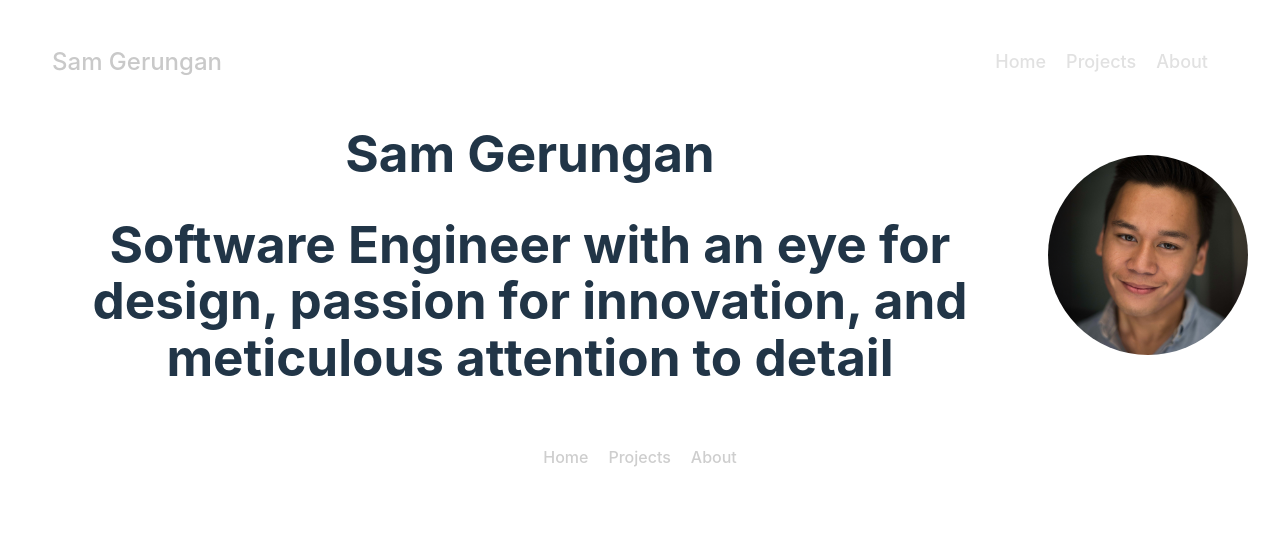
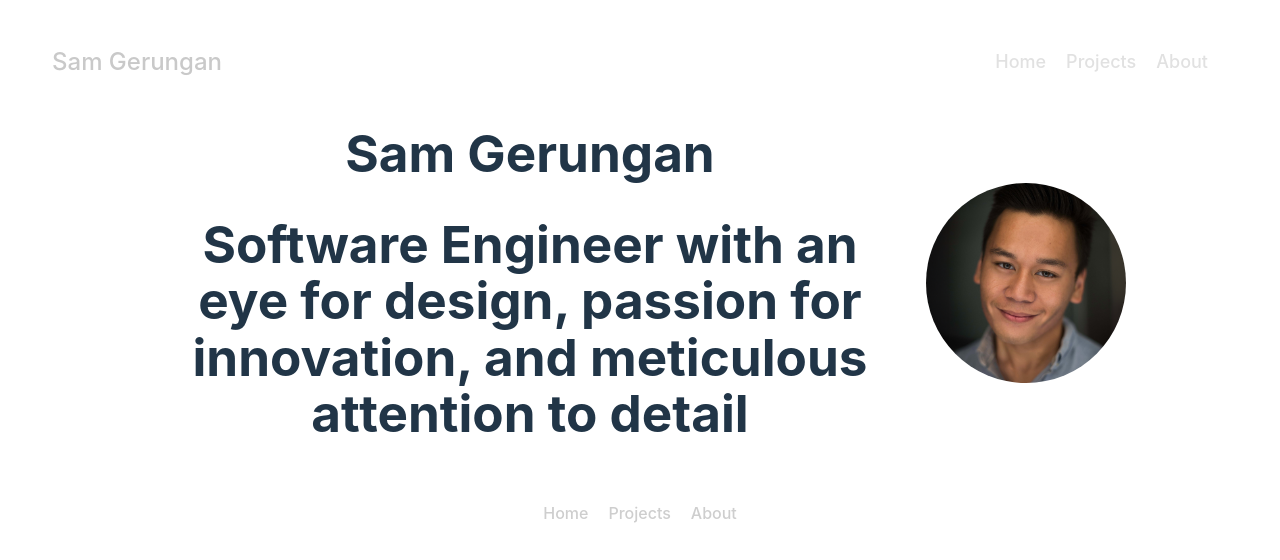
Before and after one commit to Sam-T-G/Sam-Practice-Portfolio, a React (Vite) app: page / in a window 1280 px wide. Shown: the top 560 px of the page. Built offline with nearby package versions, Linux system fonts and the light colour scheme.

Commit message:
home spacing

```diff
--- a/src/components/Home.css
+++ b/src/components/Home.css
@@ -7,12 +7,19 @@
 }
 
 .hero-element {
+  display: flex;
+  justify-content: center;
+}
+
+.home-wrapper {
+  width: 80%;
   text-align: center;
   display: flex;
   flex-direction: row; /* align title and subtitle horizontally */
   justify-content: center;
   align-items: center;
   gap: 20px; /* spacing between title/subtitle and portrait */
+
 }
 
 .hero-text {
--- a/src/components/Home.tsx
+++ b/src/components/Home.tsx
@@ -15,6 +15,7 @@ const Home: React.FC<HomeProps> = ({ title, subtitle, heroImage }) => {
           className="hero-element"
           style={{ backgroundImage: `url(${heroImage})` }}
         >
+          <div className="home-wrapper">
             <div className="hero-text">
               {title && <h1 className="hero-title">{title}</h1>}
               {subtitle && <h1 className="hero-subtitle">{subtitle}</h1>}
@@ -29,6 +30,7 @@ const Home: React.FC<HomeProps> = ({ title, subtitle, heroImage }) => {
           </div>
         </div>
       </div>
+    </div>
   );
 };
 
```
Lines whose indentation alone changed are shown as unchanged.
